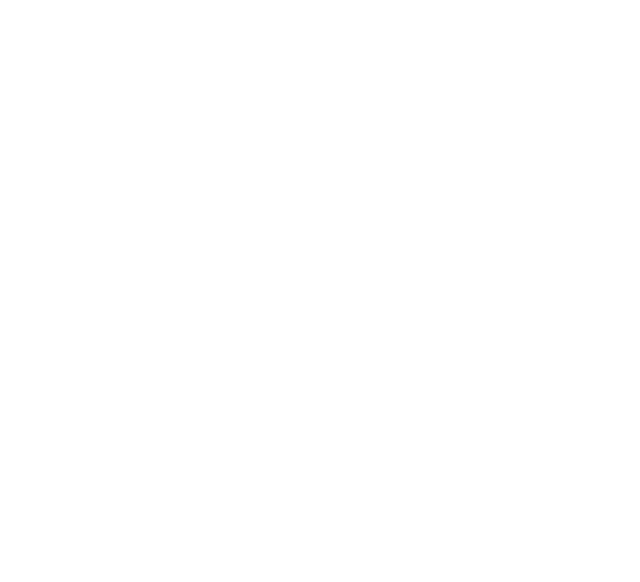
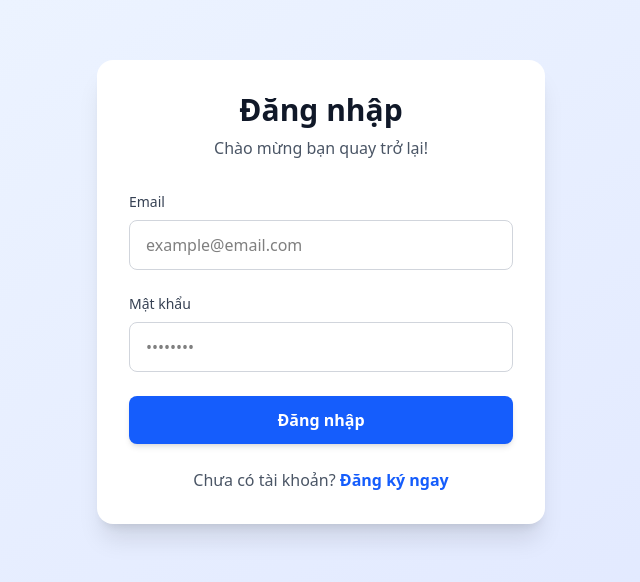
Before and after one commit to anhquan202/doan_ui, a Vue app: page /sign_in in a window 1280 px wide. Before the commit this address had no page. Shown: the part 108-690 px from the top of the page, without its empty margins (319-959 px from the left). Built offline with nearby package versions, Linux system fonts and the light colour scheme; the HTML template or start-up script is replaced by a standard one.

Commit message:
add sign in

```diff
--- a/src/router/index.ts
+++ b/src/router/index.ts
@@ -31,7 +31,7 @@
 
   const isProtected = to.meta.requiresAuth
   if (!token && isProtected) {
-    next({ name: 'sign up' })
+    next({ name: 'sign in' })
     return
   }
 
--- a/src/router/publicRoutes.ts
+++ b/src/router/publicRoutes.ts
@@ -1,3 +1,4 @@
+import SignInView from "@/views/admin/auth/SignInView.vue"
 import SignupView from "@/views/admin/auth/SignupView.vue"
 const publicRoutes = [
   {
@@ -7,6 +8,14 @@
       requiresAuth: false
     },
     component: SignupView
+  },
+  {
+    path: "/sign_in",
+    name: "sign in",
+    meta: {
+      requiresAuth: false
+    },
+    component: SignInView
   }
 ]
 export default publicRoutes
--- /dev/null
+++ b/src/services/admin/auth/signinService.ts
@@ -0,0 +1,15 @@
+import { networkManager } from "@/api/axiosConfig"
+import { API_ENDPOINTS } from "@/constants/apiPath"
+type signinData = {
+  email: string
+  password: string
+}
+const signinService = async (signinData: signinData) => {
+  try {
+    const response = await networkManager.post(API_ENDPOINTS.AUTH.SIGN_IN, signinData)
+    return response.data
+  } catch (error) {
+    throw error
+  }
+}
+export default signinService
--- /dev/null
+++ b/src/views/admin/auth/SignInView.vue
@@ -0,0 +1,83 @@
+<script setup lang="ts">
+import { ref } from 'vue'
+import * as yup from "yup"
+import { Field, Form, ErrorMessage } from 'vee-validate'
+import { localStorageHelper } from '@/helpers/localstorageHelper'
+import { useRouter } from 'vue-router'
+const router = useRouter()
+import signinService from '@/services/admin/auth/signinService'
+
+type Form = {
+  email: string
+  password: string
+}
+
+const schema = yup.object({
+  email: yup.string().email('Email không hợp lệ').required('Email là bắt buộc'),
+  password: yup.string().min(6, 'Mật khẩu phải có ít nhất 6 ký tự').required('Mật khẩu là bắt buộc')
+})
+
+const errorApi = ref("")
+
+const handleSubmit = async (values: Form) => {
+  try {
+    const result = await signinService(values)
+    localStorageHelper.setToken(result.token)
+    router.push({ name: 'home' })
+  } catch (error: any) {
+    errorApi.value = error.message
+  }
+}
+</script>
+<template>
+  <div class="min-h-screen flex items-center justify-center bg-gradient-to-br from-blue-50 to-indigo-100 p-4">
+    <div class="w-full max-w-md">
+      <div class="bg-white rounded-2xl shadow-xl p-8">
+        <div class="text-center mb-8">
+          <h1 class="text-3xl font-bold text-gray-900 mb-2">Đăng nhập</h1>
+          <p class="text-gray-600">Chào mừng bạn quay trở lại!</p>
+        </div>
+
+        <div v-if="errorApi" class="text-red-500 text-sm mt-2">{{ errorApi }}</div>
+
+        <Form :validation-schema="schema" @submit="handleSubmit" class="space-y-6">
+          <div>
+            <label for="email" class="block text-sm font-medium text-gray-700 mb-2">
+              Email
+            </label>
+            <Field name="email" v-slot="{ field }">
+              <input v-bind="field" id="email" type="email" required placeholder="example@email.com"
+                class="w-full px-4 py-3 border border-gray-300 rounded-lg focus:ring-2 focus:ring-blue-500 focus:border-transparent outline-none transition" />
+            </Field>
+            <ErrorMessage name="email" class="text-red-500 text-sm mt-1" />
+          </div>
+
+          <div>
+            <label for="password" class="block text-sm font-medium text-gray-700 mb-2">
+              Mật khẩu
+            </label>
+            <Field name="password" v-slot="{ field }">
+              <input v-bind="field" id="password" type="password" required placeholder="••••••••"
+                class="w-full px-4 py-3 border border-gray-300 rounded-lg focus:ring-2 focus:ring-blue-500 focus:border-transparent outline-none transition" />
+            </Field>
+            <ErrorMessage name="password" class="text-red-500 text-sm mt-1" />
+          </div>
+
+          <button type="submit"
+            class="w-full bg-blue-600 hover:bg-blue-700 text-white font-semibold py-3 px-4 rounded-lg transition duration-200 shadow-md hover:shadow-lg">
+            Đăng nhập
+          </button>
+        </Form>
+
+        <div class="mt-6 text-center">
+          <p class="text-gray-600">
+            Chưa có tài khoản?
+            <a href="sign_up" class="text-blue-600 hover:text-blue-700 font-semibold hover:underline">
+              Đăng ký ngay
+            </a>
+          </p>
+        </div>
+      </div>
+    </div>
+  </div>
+</template>
--- a/src/views/admin/auth/SignupView.vue
+++ b/src/views/admin/auth/SignupView.vue
@@ -1,6 +1,6 @@
 <script setup lang="ts">
-import { reactive, ref } from 'vue'
-import { Field, Form, ErrorMessage, validate } from 'vee-validate'
+import { ref } from 'vue'
+import { Field, Form, ErrorMessage } from 'vee-validate'
 import * as yup from "yup"
 import signupService from '@/services/admin/auth/signupService'
 import { localStorageHelper } from '@/helpers/localstorageHelper'
```
